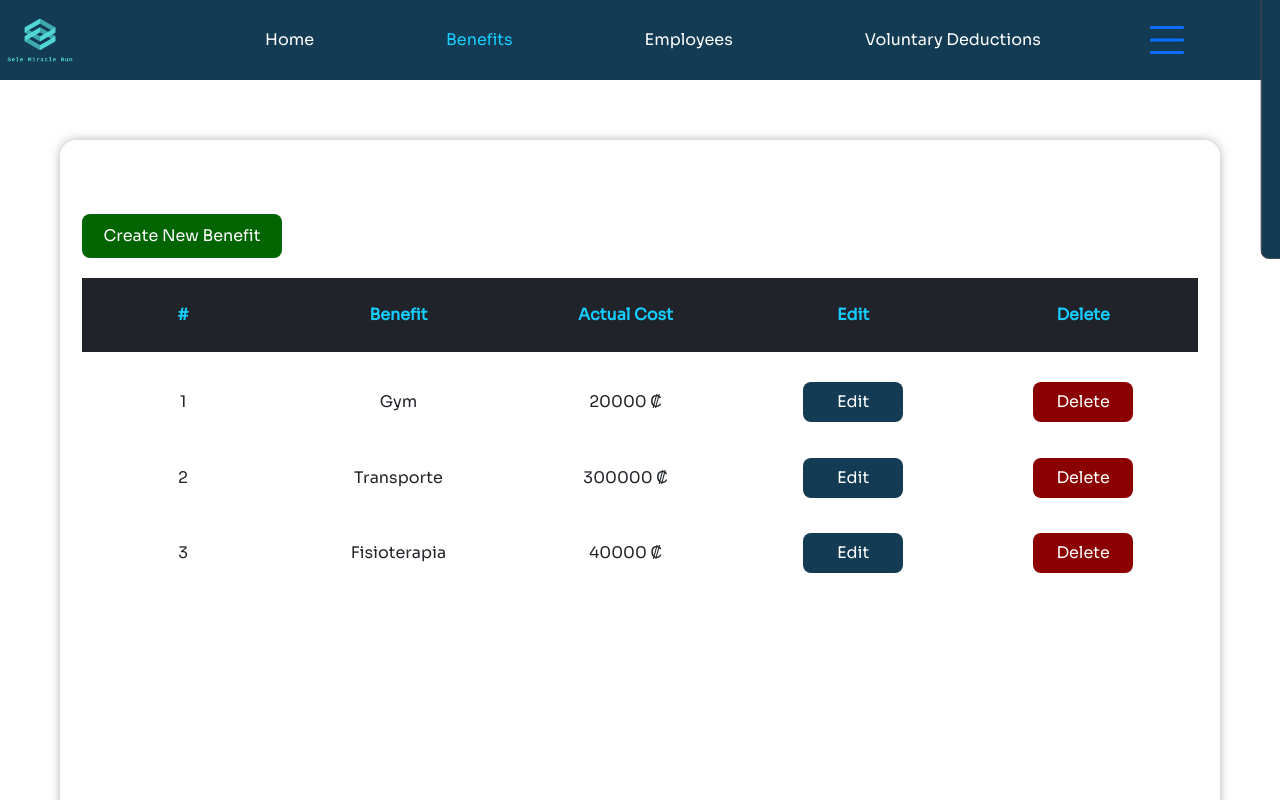
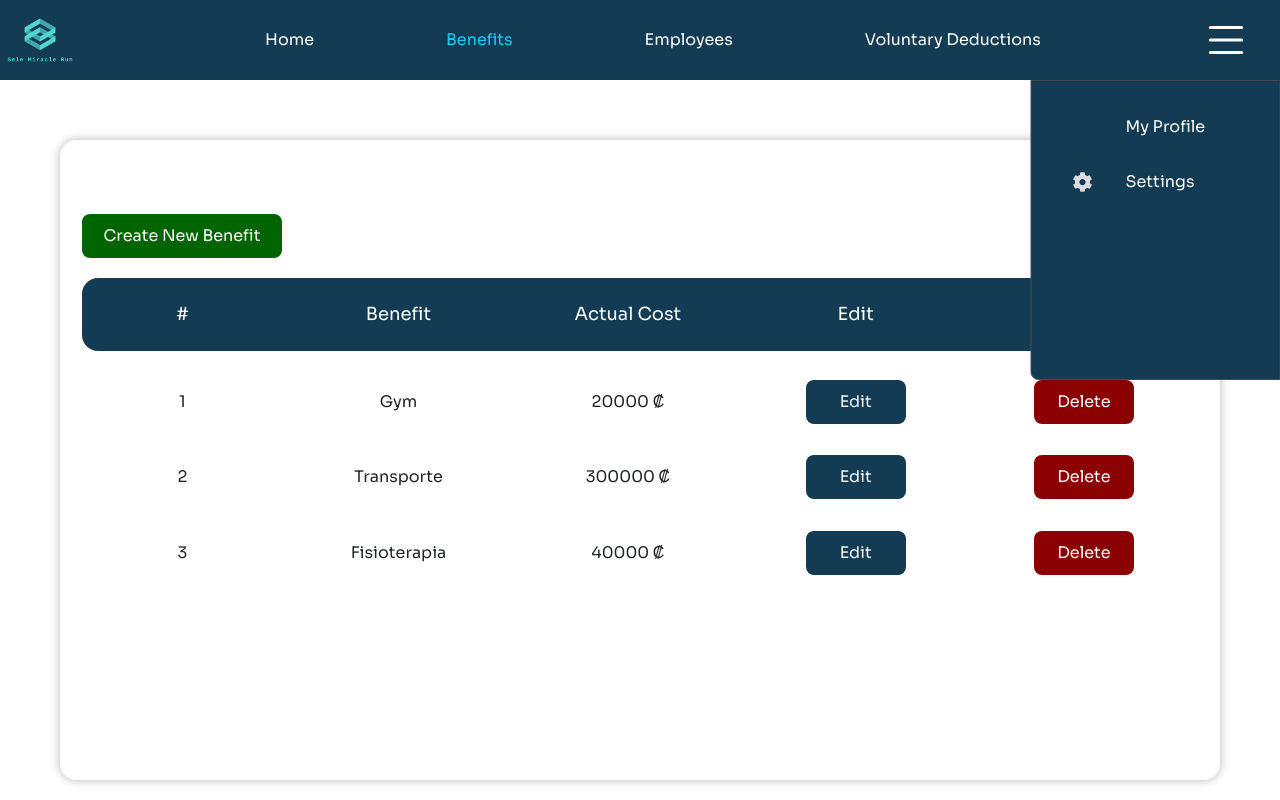
Before and after one commit to LuisBola12/PI-SeleMiracleRun, a React (Create React App) app in the folder FrontEnd/: page /benefits in a window 1280 px wide. Both pictures are taken after a click on the link 1225 px from the left and 40 px from the top of the page. Shown: the top 800 px of the page. Built offline with nearby package versions, Linux system fonts and the light colour scheme.

Commit message:
Refinado el diseño de la página benefits

```diff
--- a/FrontEnd/src/App.css
+++ b/FrontEnd/src/App.css
@@ -52,10 +52,11 @@
 .page-content {
   display: flex;
   justify-content: Center;
-  height: 100vh;
+  height: 100%;
   box-shadow: 0px 0px 10px 0px rgba(115, 115, 115, 0.55);
   margin: 60px;
   border-radius: 1rem;
+  min-height: 80vh;
 }
 
 .content-container {
@@ -63,7 +64,7 @@
 }
 
 .button {
-  padding: 8px;
+  padding: 10px;
   border-radius: 8px;
   color: white;
   border-color: white;
@@ -79,6 +80,10 @@
 }
 
 .button:hover {
+  color: #15cdfc;
+}
+
+.create-button:hover {
   color: #15cdfc;
 }
 
@@ -98,24 +103,45 @@
 }
 
 footer {
+  position: relative;
+  bottom: 0;
+  width: 100%;
+  height: 2.5rem;
   text-align: center;
-  margin-bottom: 20px;
+
 }
 
 table {
   text-align: center;
   height: 300px;
+  margin-bottom: 100px;
 }
 
 th {
   text-align: center;
   width: 400px;
   margin-bottom: 20px;
-  background-color: #21232A;
-  color: #15cdfc;
+  background-color: #133c54;
+  color: white;
+  font-size: 18px;
+  font-weight: 400;
   padding: 20px;
 }
 
 td {
   padding-top: 25px;
 }
+
+.modal-window {
+  padding-top: 250px;
+}
+
+.table-left-border {
+  border-top-left-radius: 1rem;
+  border-bottom-left-radius: 1rem;
+}
+
+.table-right-border {
+  border-top-right-radius: 1rem;
+  border-bottom-right-radius: 1rem;
+}
--- a/FrontEnd/src/App.js
+++ b/FrontEnd/src/App.js
@@ -22,7 +22,6 @@ function App() {
           <Route path= "contracts" element={<Contracts/>} />
         </Routes>
       </Router>
-      <footer>&copy; Sele Miracle Run - UCR</footer>
     </>
   );
 }
--- a/FrontEnd/src/Components/CrudBenefits/CrudBenefits.js
+++ b/FrontEnd/src/Components/CrudBenefits/CrudBenefits.js
@@ -17,6 +17,8 @@ const database = [
   { id: 1, name: "Gym", actualCost: 20000 },
   { id: 2, name: "Transporte", actualCost: 300000 },
   { id: 3, name: "Fisioterapia", actualCost: 40000 },
+
+
 ];
 
 export const CrudBenefits = () => {
@@ -64,11 +66,11 @@ export const CrudBenefits = () => {
         <br />
         <table className="Table">
             <tr className="table-header">
-              <th>#</th>
+              <th className="table-left-border">#</th>
               <th>Benefit</th>
               <th>Actual Cost</th>
               <th>Edit</th>
-              <th>Delete</th>
+              <th className="table-right-border">Delete</th>
             </tr>
             {data.map((element) => (
               <tr key={element.id}>
@@ -85,7 +87,7 @@ export const CrudBenefits = () => {
             ))}
         </table>
       </Container>
-      <Modal isOpen={viewModal}>
+      <Modal className='modal-window' isOpen={viewModal}>
         <ModalHeader>
           <div>
             <h3>Insert New Benefit</h3>
--- a/FrontEnd/src/Components/SideBar/Sidebar.js
+++ b/FrontEnd/src/Components/SideBar/Sidebar.js
@@ -1,4 +1,4 @@
-import './index.css';
+import './style.css';
 import { ReactComponent as CogIcon } from './icons/cog.svg';
 import { ReactComponent as ChevronIcon } from './icons/chevron.svg';
 import { ReactComponent as ArrowIcon } from './icons/arrow.svg';
@@ -12,8 +12,8 @@ export const Sidebar = (props) => {
   const [open, setOpen] = useState(false);
 
   return (
-    <li className="nav-item">
-      <a href="#" className="menu-button" onClick={() => setOpen(!open)}>
+    <li className="nav1-item1">
+      <a href="#" className="menu1-button1" onClick={() => setOpen(!open)}>
         {props.icon}
       </a>
       {open && props.children}
@@ -22,7 +22,7 @@ export const Sidebar = (props) => {
 }
 
 const  DropdownMenu = () =>{
-  const [activeMenu, setActiveMenu] = useState('main');
+  const [activeMenu, setActiveMenu] = useState('main1');
   const [menuHeight, setMenuHeight] = useState(null);
   const dropdownRef = useRef(null);
 
@@ -37,42 +37,42 @@ const  DropdownMenu = () =>{
 
   function DropdownItem(props) {
     return (
-      <a href="#" className="menu-item" onClick={() => props.goToMenu && setActiveMenu(props.goToMenu)}>
-        <span className="icon-button">{props.leftIcon}</span>
+      <a href="#" className="menu1-item1" onClick={() => props.goToMenu && setActiveMenu(props.goToMenu)}>
+        <span className="icon1-button1">{props.leftIcon}</span>
         {props.children}
-        <span className="icon-right">{props.rightIcon}</span>
+        <span className="icon1-right1">{props.rightIcon}</span>
       </a>
     );
   }
 
   return (
-    <div className="dropdown" style={{ height: menuHeight }} ref={dropdownRef}>
+    <div className="dropdown1" style={{ height: menuHeight }} ref={dropdownRef}>
 
       <CSSTransition
-        in={activeMenu === 'main'}
+        in={activeMenu === 'main1'}
         timeout={500}
-        classNames="menu-primary"
+        classNames="menu1-primary1"
         unmountOnExit
         onEnter={calcHeight}>
-        <div className="menu">
+        <div className="menu1">
           <DropdownItem>My Profile</DropdownItem>
           <DropdownItem
             leftIcon={<CogIcon />}
             rightIcon={<ChevronIcon />}
-            goToMenu="settings">
+            goToMenu="settings1">
             Settings
           </DropdownItem>
         </div>
       </CSSTransition>
 
       <CSSTransition
-        in={activeMenu === 'settings'}
+        in={activeMenu === 'settings1'}
         timeout={500}
-        classNames="menu-secondary"
+        classNames="menu1-secondary1"
         unmountOnExit
         onEnter={calcHeight}>
-        <div className="menu">
-          <DropdownItem goToMenu="main" leftIcon={<ArrowIcon />}>
+        <div className="menu1">
+          <DropdownItem goToMenu="main1" leftIcon={<ArrowIcon />}>
             <h2>My Tutorial</h2>
           </DropdownItem>
           <DropdownItem leftIcon={<BoltIcon />}>HTML</DropdownItem>
--- a/FrontEnd/src/Components/SideBar/index.css
+++ b/FrontEnd/src/Components/SideBar/style.css
@@ -32,7 +32,7 @@
 
 
   /* <li> */
-  .nav-item {
+  .nav1-item1 {
     width: calc(var(--nav-size) * 0.8);
     margin-right: 30px;
     display: flex;
@@ -41,7 +41,7 @@
   }
 
   /* Icon Button */
-  .icon-button {
+  .icon1-button1 {
     width: 70px;
     height: 70px;
     padding: 5px;
@@ -52,17 +52,18 @@
     transition: filter 300ms;
   }
 
-  .icon-button:hover {
+  .icon1-button1:hover {
     filter: brightness(1.2);
   }
 
-  .menu-button svg {
+  .menu1-button1 svg {
     fill: var(#fff);
     width: 50px;
     height: 50px;
+    color: white;
   }
 
-  .icon-button svg {
+  .icon1-button1 svg {
     fill: var(--text-color);
     width: 20px;
     height: px;
@@ -71,7 +72,7 @@
 
   /* Dropdown Menu */
 
-  .dropdown {
+  .dropdown1 {
     position: absolute;
     margin-top:22px;
     margin-left: 84px;
@@ -87,67 +88,68 @@
     transition: height var(--speed) ease;
   }
 
-  .menu {
+  .menu1 {
     height: 300px;
     width: 100%;
   }
 
-  .menu-item {
+  .menu1-item1 {
+    color: white;
     height: 50px;
     display: flex;
     align-items: center;
     border-radius: var(--border-radius);
-    transition: background var(--speed);
     margin-top: 5px;
     margin-bottom: 5px;
+    text-decoration: none;
   }
 
-  .menu-item .icon-button {
+  .menu1-item1 .icon1-button1 {
     margin-right: 0.5rem;
   }
 
 
-  .menu-item .icon-button:hover {
+  .menu1-item1 .icon1-button1:hover {
     filter: none;
   }
 
-  .menu-item:hover {
+  .menu1-item1:hover {
     background-color: #15cdfc;
   }
 
-  .icon-right {
+  .icon1-right1 {
     margin-left: auto;
   }
 
   /* CSSTransition classes  */
-  .menu-primary-enter {
+  .menu1-primary1-enter1 {
     position: absolute;
     transform: translateX(-110%);
   }
-  .menu-primary-enter-active {
+  .menu1-primary1-enter1-active1 {
     transform: translateX(0%);
     transition: all var(--speed) ease;
   }
-  .menu-primary-exit {
+  .menu1-primary1-exit1 {
     position: absolute;
   }
-  .menu-primary-exit-active {
+  .menu1-primary1-exit1-active1 {
     transform: translateX(-110%);
     transition: all var(--speed) ease;
   }
 
 
-  .menu-secondary-enter {
+  .menu1-secondary1-enter1 {
     transform: translateX(110%);
   }
-  .menu-secondary-enter-active {
+  .menu1-secondary1-enter1-active1 {
     transform: translateX(0%);
     transition: all var(--speed) ease;
   }
   .menu-secondary-exit {
 
   }
-  .menu-secondary-exit-active {
+  .menu1-secondary1-exit1-active1 {
     transform: translateX(110%);
     transition: all var(--speed) ease;
   }
--- a/FrontEnd/src/Pages/benefits.js
+++ b/FrontEnd/src/Pages/benefits.js
@@ -6,10 +6,11 @@ import Navbar from '../Components/Navbar/Navbar';
 const  Benefits = () => {
   return (
     <>
-      <Navbar/>
-      <div className = 'page-content'>
-        <CrudBenefits/>
-      </div>
+        <Navbar/>
+        <div className = 'page-content'>
+          { <CrudBenefits/> }
+        </div>
+        <footer>&copy; Sele Miracle Run - UCR</footer>
     </>
   );
 };
--- a/FrontEnd/src/Pages/contracts.js
+++ b/FrontEnd/src/Pages/contracts.js
@@ -1,11 +1,16 @@
 import React from 'react';
+import Navbar from '../Components/Navbar/Navbar';
 
 const Contracts = () => {
     console.log("hola");
   return (
-    <div className='page-content'>
-      <h1>Welcome to GeeksforGeeks Events</h1>
-    </div>
+    <>
+      <Navbar/>
+      <div className='page-content'>
+        <h1>Welcome to GeeksforGeeks Events</h1>
+      </div>
+      <footer>&copy; Sele Miracle Run - UCR</footer>
+    </>
   );
 };
 
--- a/FrontEnd/src/Pages/employees.js
+++ b/FrontEnd/src/Pages/employees.js
@@ -1,11 +1,16 @@
 import React from 'react';
+import Navbar from '../Components/Navbar/Navbar';
 
 const Employees = () => {
     console.log("hola");
   return (
-    <div className='page-content'>
-      <h1>lista de empleados</h1>
-    </div>
+    <>
+      <Navbar/>
+      <div className='page-content'>
+        <h1>lista de empleados</h1>
+      </div>
+      <footer>&copy; Sele Miracle Run - UCR</footer>
+    </>
   );
 };
 
--- a/FrontEnd/src/Pages/home.js
+++ b/FrontEnd/src/Pages/home.js
@@ -1,5 +1,4 @@
 import React from 'react';
-import App from './../App';
 import Navbar from '../Components/Navbar/Navbar';
 
 const Home = () => {
@@ -9,6 +8,7 @@ const Home = () => {
       <div className='page-content'>
         <h1>Esto es el home page de la App</h1>
       </div>
+      <footer>&copy; Sele Miracle Run - UCR</footer>
     </>
   );
 };
--- a/FrontEnd/src/Pages/volDeductions.js
+++ b/FrontEnd/src/Pages/volDeductions.js
@@ -1,10 +1,15 @@
 import React from 'react';
+import Navbar from '../Components/Navbar/Navbar';
 
 const VolDeductions = () => {
   return (
-    <div className='page-content'>
-      <h1>Lista de deducciones voluntarias</h1>
-    </div>
+    <>
+      <Navbar/>
+      <div className='page-content'>
+        <h1>Lista de deducciones voluntarias</h1>
+      </div>
+      <footer>&copy; Sele Miracle Run - UCR</footer>
+    </>
   );
 };
 
```
Also changed, not shown: FrontEnd/src/Components/SideBar/SideBar.css (deleted).
